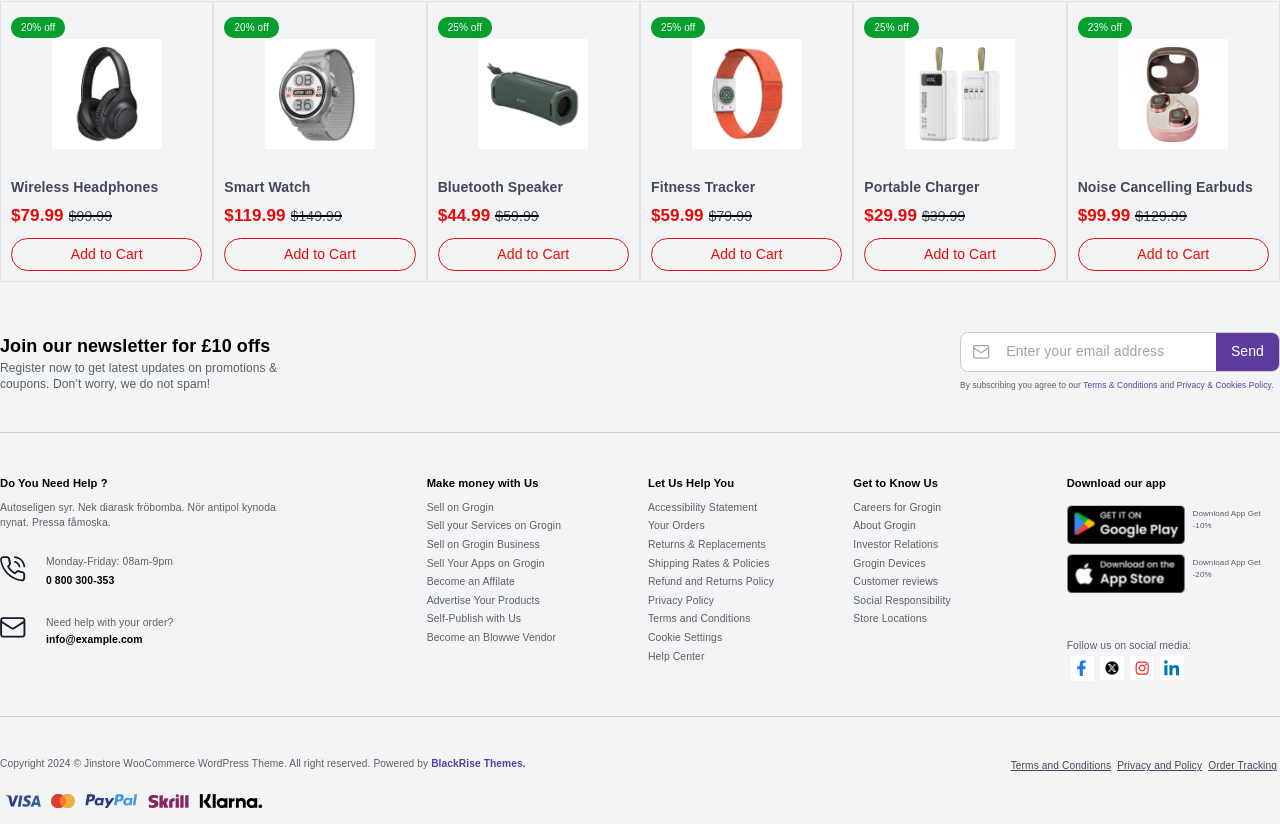
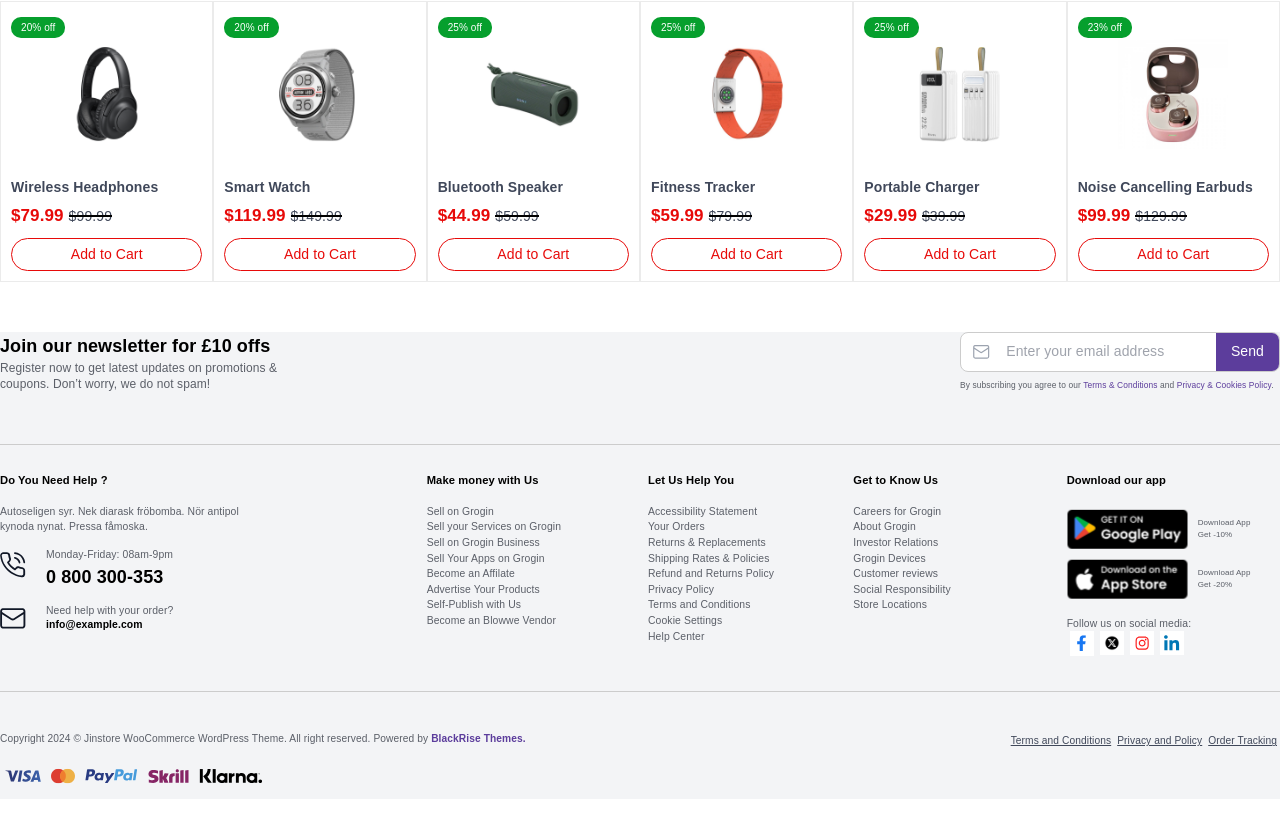
Before and after one commit to john10080/my-market, a Next.js app: page / in a window 1280 px wide. Shown: the part 1077-1901 px from the top of the page. After the commit the page ends 1876 px from the top, so only its background shows below. Built offline with nearby package versions, Linux system fonts and the light colour scheme.

Commit message:
Minor changes on footer layout, removed margin top

```diff
--- a/src/app/page.tsx
+++ b/src/app/page.tsx
@@ -9,7 +9,7 @@ import Footer from "@/components/Footer/footer";
 
 export default function Landing() {
     return (
-        <div className="flex flex-col min-h-screen bg-gray-100">
+        <div className="flex flex-col min-h-screen">
             <Header />
             <Navigation />
             <main className="container mx-auto">
--- a/src/components/Footer/footer.css
+++ b/src/components/Footer/footer.css
@@ -52,7 +52,7 @@ h4 , .items-container .detail {
 
 .grid-section div h4 {
     font-weight: bold;
-    margin-top: 15px;
+    margin-bottom: 15px;
 }
 
 
@@ -69,11 +69,16 @@ h4 , .items-container .detail {
 
 .grid-div p {
     font-size: 0.65rem;
-    margin-block: 3px;
+    /* margin-block: 3px; */
 }
 
 p.item-detail {
     font-size: 0.65rem;
+}
+
+p.contact-detail {
+    font-size: 1.125rem;
+    color: black;
 }
 
 
@@ -84,8 +89,8 @@ p.item-detail {
 
 p.app-discount {
     font-size: 0.5rem;
-    padding-left: 8px;
-    padding-top: 5px;
+    max-width: 60px;
+    margin-left: 10px;
 }
 
 .download-app span img {
--- a/src/components/Footer/footer.tsx
+++ b/src/components/Footer/footer.tsx
@@ -4,42 +4,42 @@ import Image from 'next/image'
 
 const footer = () => {
     return (
-        <div className='container mx-auto footer-section'>
-            <div className='newsletter-container flex justify-between'>
+        <div className='container mx-auto footer-section bg-gray-100'>
+            <div className='newsletter-container grid grid-cols-1 md:grid-cols-2'>
                 <div className="newsletter w-80">
                     <h4 className='text-lg font-bold'>Join our newsletter for £10 offs</h4>
-                    <p className='text-xs'>Register now to get latest updates on promotions & coupons. Don’t worry, we do not spam!</p>
+                    <p className='text-xs mb-3'>Register now to get latest updates on promotions & coupons. Don’t worry, we do not spam!</p>
                 </div>
 
                 <div className='ml-auto w-80 newsletter-form'>
-                    <div className="newsletter-input-container">
+                    <div className="newsletter-input-container mb-2">
                         <div className="email-icon p-3">
                             <Image src="/assets/email-icon.svg" alt="Email Icon" width={26} height={26} />
                         </div>
                         <input type="email" placeholder="Enter your email address" />
                         <button>Send</button>
                     </div>
-                    <p className='text-xs mt-2'>By subscribing you agree to our <a href="#">Terms & Conditions</a> and <a
+                    <p className='text-xs'>By subscribing you agree to our <a href="#">Terms & Conditions</a> and <a
                         href="#">Privacy & Cookies Policy</a>.</p>
                 </div>
             </div>
 
-            <div className='grid-section grid grid-cols-1 md:grid-cols-6 my-10'>
+            <div className='grid-section grid sm:grid-cols-1 md:grid-cols-6 my-10'>
                 <div className='help-section col-span-2 grid-div'>
                     <h4>Do You Need Help ?</h4>
-                    <div className='w-70 mt-2'>
+                    <div className='max-w-60 mb-3'>
                         <p>Autoseligen syr. Nek diarask fröbomba. Nör antipol kynoda nynat. Pressa fåmoska.</p>
                     </div>
-                    <div className='items-container flex space-x-5 mt-5'>
+                    <div className='items-container flex space-x-5 mb-3'>
                         <span>
                             <img src="/assets/footer-icons/phone.svg" alt="Phone Icon" />
                         </span>
                         <div>
                             <p className='item-detail'>Monday-Friday: 08am-9pm</p>
-                            <p className='font-semibold text-lg detail'>0 800 300-353</p>
+                            <p className='font-semibold text-lg contact-detail'>0 800 300-353</p>
                         </div>
                     </div>
-                    <div className='items-container flex space-x-5 mt-5'>
+                    <div className='items-container flex space-x-5'>
                         <span>
                             <img src="/assets/footer-icons/mail.svg" alt="Email Icon" />
                         </span>
@@ -52,7 +52,7 @@ const footer = () => {
                 </div>
                 <div className='grid-div'>
                     <h4>Make money with Us</h4>
-                    <div className='mt-2'>
+                    <div>
                         <p>Sell on Grogin</p>
                     <p>Sell your Services on Grogin</p>
                     <p>Sell on Grogin Business</p>
@@ -65,7 +65,7 @@ const footer = () => {
                 </div>
                 <div className='grid-div pl-2'>
                     <h4>Let Us Help You</h4>
-                        <div className='mt-2'>
+                        <div>
                             <p>Accessibility Statement</p>
                         <p>Your Orders</p>
                         <p>Returns & Replacements</p>
@@ -79,7 +79,7 @@ const footer = () => {
                 </div>
                 <div className='grid-div'>
                     <h4>Get to Know Us</h4>
-                        <div className='mt-2'>
+                        <div>
                             <p>Careers for Grogin</p>
                         <p>About Grogin</p>
                         <p>Investor Relations</p>
@@ -91,16 +91,16 @@ const footer = () => {
                 </div>
                 <div className='grid-div download-app'>
                     <h4>Download our app</h4>
-                    <div className='flex mt-2'>
+                    <div className='flex items-center'>
                     <span><img src="assets/footer-icons/google.svg" alt="" /></span>
                     <p className='app-discount'>Download App Get -10%</p>
                     </div>
-                    <div className='flex'>
+                    <div className='flex items-center mb-3'>
                         <span><img src="assets/footer-icons/app_store.svg" alt="" /></span>
                         <p className='app-discount'>Download App Get -20%</p>
                     </div>
 
-                    <div className='social-media mt-10'>
+                    <div className='social-media'>
                         <p>Follow us on social media:</p>
                         <div className='flex social-media-icons'>
                             <span><img src="assets/footer-icons/facebook.svg" style={{ width: 24 }}alt="" /></span>
```
